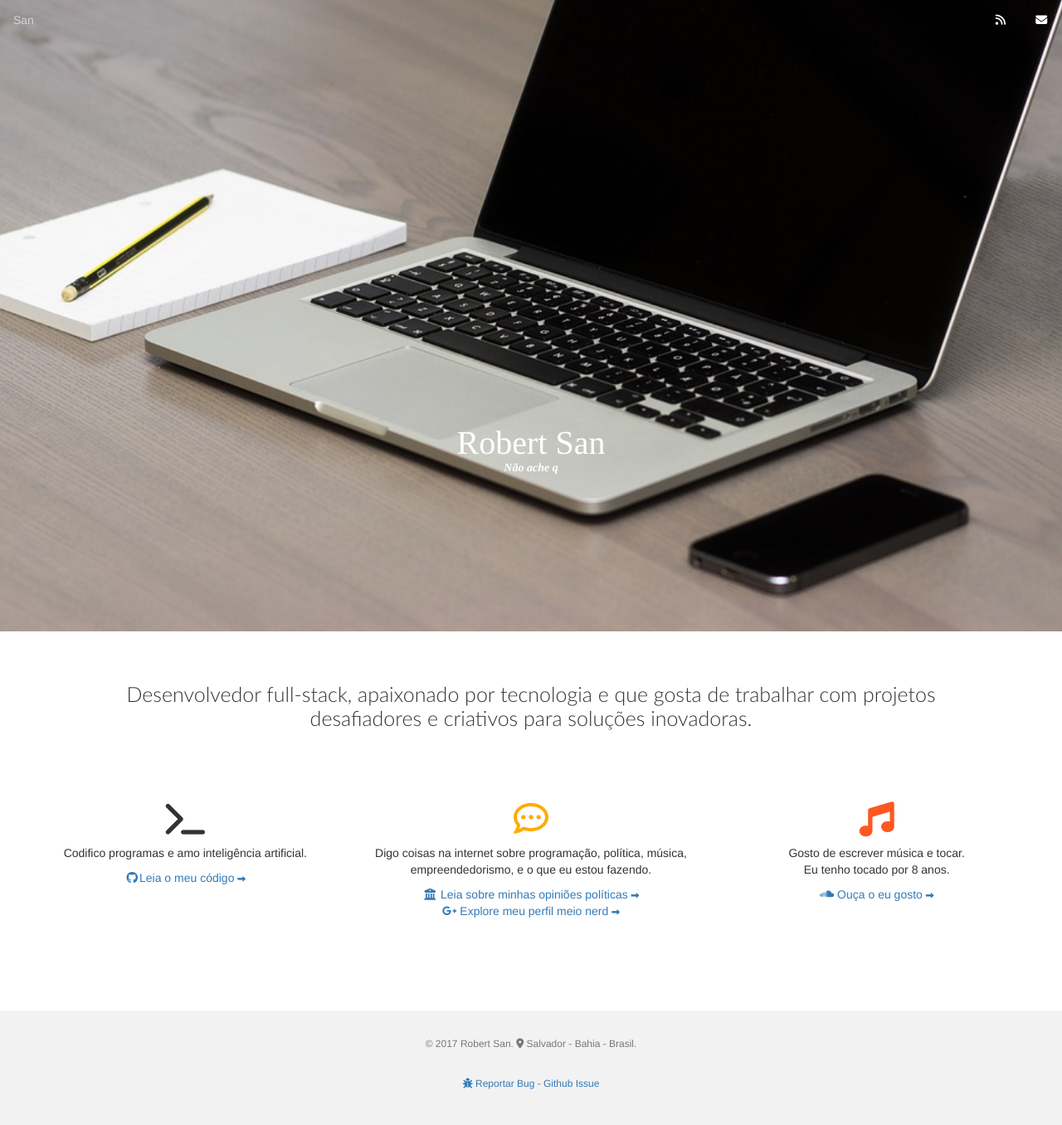
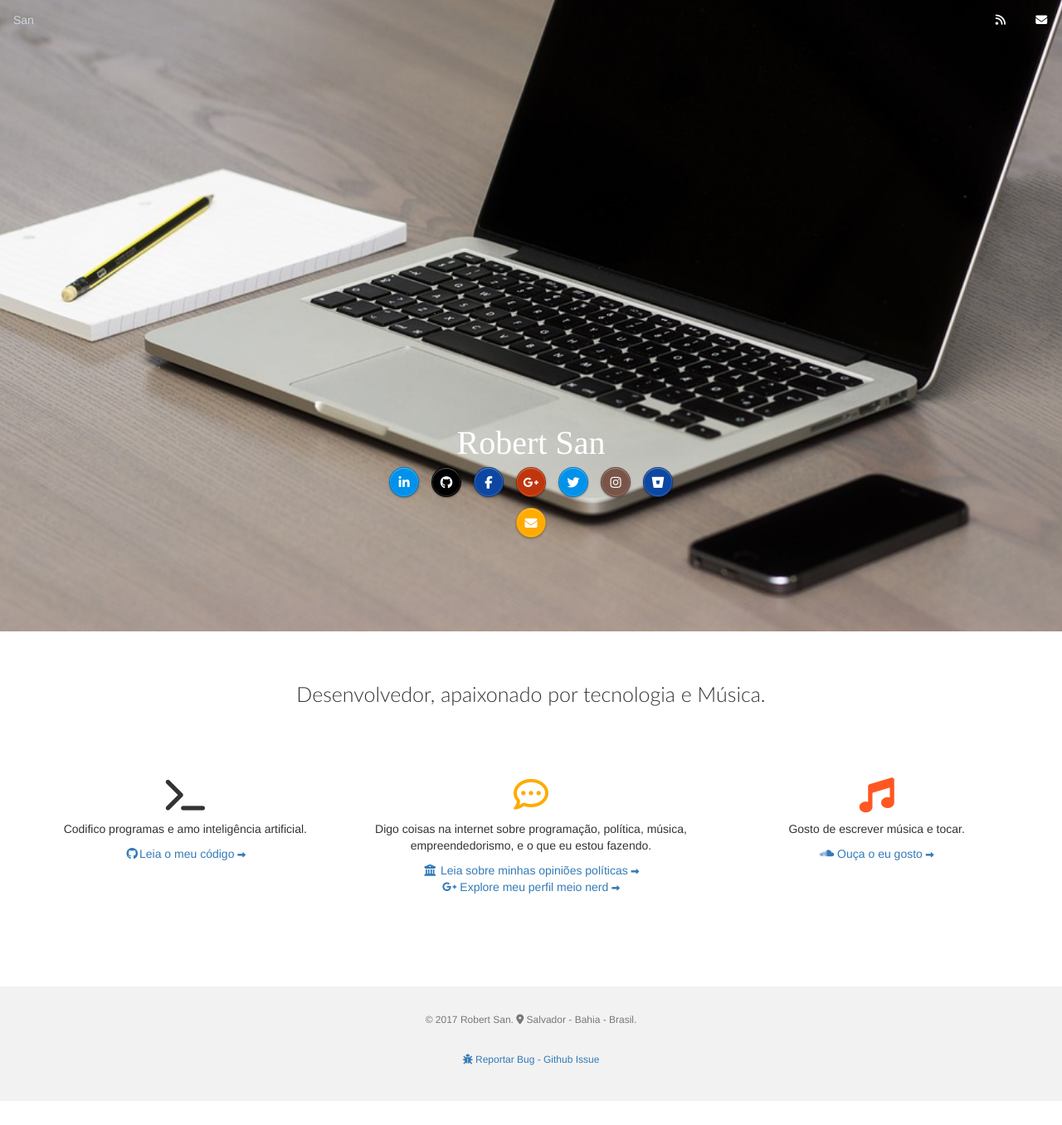
Before and after one commit to robertsanseries/robertsanseries.github.io, a Jekyll site: the page built from index.html, in a window 1280 px wide. Shown: the whole page at 83% size. Built offline with Jekyll 4.4.1, drawn with Linux system fonts in a browser that asks for light colours; nearby versions of some CDN libraries; after the commit the page ends 1327 px from its top, so only the background shows below that.

Commit message:
update website

```diff
--- a/_includes/structs/header.html
+++ b/_includes/structs/header.html
@@ -12,12 +12,51 @@
 		<div class="col-sm-4 center logo">
 			<!--<img src="{{ site.url }}/assets/img/eu.jpg" style="border-radius: 50%;"> -->
 			<h1 class="white">Robert San</h1>
-		    <div class="text_h center cd-headline letters type">
-		        <span class="cd-words-wrapper waiting">
-		            <b class="is-visible"">Se vai fazer, faça bem feito</b>
-		            <b>Não ache que o simples fato de estar motivado irá lhe fazer vencer.</b>
-		        </span>
-		    </div>
+			<span class="icons">
+				<ul>
+			        <a class="weak-blue" href="https://br.linkedin.com/in/robertsanseries" data-tooltip="Linkedin" target="_blank" title="Linkedin">
+			            <li class="animated">
+			                <i class="fa fa-linkedin fa-lg"></i>
+			            </li>
+			        </a>
+			        <a class="black" href="https://github.com/robertsanseries"  data-tooltip="GitHub" target="_blank" title="Github">
+			            <li class="animated">
+			                <i class="fa fa-github fa-lg"></i>
+			            </li>
+		            </a>
+		            <a class="dark-blue" href="https://facebook.com/robertsanseries" data-tooltip="Facebook" target="_blank" title="Facebook">
+		                    <li class="animated">
+		                <i class="fa fa-facebook fa-lg"></i>
+		                </li>
+		            </a>
+		            <a class="dark-orange" href="https://plus.google.com/u/0/110347794939561822164"  data-tooltip="Google+" target="_blank" title="Google+">
+		            	<li class="animated">
+		                	<i class="fa fa-google-plus fa-lg"></i>
+		            	</li>
+		            </a>
+		            <a class="weak-blue" href="https://twitter.com/robertsanseries"  data-tooltip="Twitter" target="_blank" title="Twitter">
+			            <li class="animated">
+			                <i class="fa fa-twitter fa-lg"></i>
+		                </li>
+		            </a>
+		            <a class="brown" href="https://www.instagram.com/robertsanseries/"  data-tooltip="Instagram" target="_blank" title="Instagram">
+		            <li class="animated">
+		                <i class="fa fa-instagram fa-lg"></i>
+		                    </li>
+		            </a>
+		            <a class="dark-blue" href="https://bitbucket.org/robertsanseries"  data-tooltip="BitBucket" target="_blank" title="Bitbucket">
+		            <li class="animated">
+		                <i class="fa fa-bitbucket fa-lg"></i>
+		            </li>
+		            </a>
+		            <a class="correo-yellow" href="mailto:robertsanseries@gmail.com"  data-tooltip="Email" target="_blank" title="Email">
+		            <li class="animated">
+		                <i class="fa fa-envelope fa-lg"></i>
+		                </li>
+		            </a>
+			    </ul>
+			</span>
+			<br>
 		</div>
 		<div class="col-sm-4"></div>
 	</div>
--- a/assets/css/style.css
+++ b/assets/css/style.css
@@ -154,15 +154,29 @@ footer {
     line-height: 48px;
 }
 
-footer ul {
+
+.icons {
+    background-color: @transparent;
+    box-sizing: border-box;
+    color: #777;
+    font-size: 12px;
+    line-height: 48px;
+    padding: 16px 0;
+    text-align: center;
+    width: 100%;
+    color: #777;
+    font-size: 12px;
+    line-height: 48px;
+}
+
+.icons ul {
     display: inline-block;
     list-style: none;
     padding: 0;
     text-align: center;
 }
 
-footer ul li {
-    background-image: linear-gradient( to bottom, rgba(255, 255, 255, 0.2), rgba(0, 0, 0, 0.05) );
+.icons ul li {
     border-radius: 50%;
     border: 1px solid rgba(0, 0, 0, 0.15);
     box-shadow: inset 0 0 0 1px rgba(255, 255, 255, 0.07), inset 0 1px 0 0 rgba(255, 255, 255, 0.3), inset 0 -1px 0 0 rgba(255, 255, 255, 0.1), 0 1px 3px rgba(0, 0, 0, 0.12), 0 1px 2px rgba(0, 0, 0, 0.24);
@@ -185,16 +199,65 @@ footer ul li {
 /***************
 * CSS - Cores *
 ****************/
-.dark-blue a, .dark-blue a:hover{
-    color: #0D47A1;
+.weak-blue li{
+    color: #FFFFFF;
+    background-color: #0091EA;
 }
 
-.weak-blue a, .weak-blue a:hover{
+.weak-blue li:hover{
     color: #0091EA;
+    background-color: #FFFFFF;
 }
 
-.dark-orange a, .dark-orange a:hover{
+.black li{
+    color: #FFFFFF;
+    background-color: #000000;
+}
+
+.black li:hover{
+    color: #000000;
+    background-color: #FFFFFF;
+}
+
+.dark-blue li{
+    color: #FFFFFF;
+    background-color: #0D47A1;
+}
+
+.dark-blue :hover{
+    color: #0D47A1;
+    background-color: #FFFFFF;
+}
+
+.dark-orange li{
+    color: #FFFFFF;
+    background-color: #BF360C;
+}
+
+.dark-orange li:hover{
     color: #BF360C;
+    background-color: #FFFFFF;
+}
+
+
+.brown li{
+    color: #FFFFFF;
+    background-color: #795548;
+}
+
+.brown li:hover{
+    color: #795548;
+    background-color: #FFFFFF;
+}
+
+.correo-yellow li{
+    color: #FFFFFF;
+    background-color: #FFAB00;
+}
+
+.correo-yellow li:hover{
+    color: #FFAB00;
+    background-color: #FFFFFF;
 }
 
 .weak-orange a, .weak-orange a:hover{
@@ -217,17 +280,11 @@ footer ul li {
     color: #FF3D00
 }
 
-.black a, .black a:hover{
-    color: #000000;
-}
-
-.yellow, .correo-yellow a, .correo-yellow a:hover{
+.yellow{
     color: #FFAB00;
 }
 
-.brown a, .brown a:hover{
-    color: #795548;
-}
+
 
 .correo:hover{
     color: #FFAB00;
--- a/index.html
+++ b/index.html
@@ -4,7 +4,7 @@ layout: default
       <div class="row content">
         <div class="col-sm-12">
         <div class="center">
-            <h2 data-align="center" class="sub-title-default">Desenvolvedor full-stack, apaixonado por tecnologia e que gosta de trabalhar com projetos desafiadores e criativos para soluções inovadoras.</h2>
+            <h2 data-align="center" class="sub-title-default">Desenvolvedor, apaixonado por tecnologia e Música.</h2>
             <div class="space-title"></div>
         </div>
         <div class="row center">
@@ -23,7 +23,7 @@ layout: default
           </div>
           <div class="col-sm-4">
             <p data-align=center><i class="fa fa-music fa-3x icon-musica" aria-hidden="true"></i></p>
-              <p>Gosto de escrever música e tocar. <br>  Eu tenho tocado por 8 anos.</p>
+              <p>Gosto de escrever música e tocar.</p>
               <p><a href="musica" class="read-more musica" onmouseover="setaActionOver4();" onmouseout="setaActionOut4();"><i class="fa fa-fw fa-soundcloud"></i> Ouça o eu gosto <span id="seta4" class="seta"><i class="fa fa-long-arrow-right" aria-hidden="true"></i></span></a>
               </p>
           </div>
```
Also changed, not shown: Gemfile (+8 -5 lines), politica.html (+6 -5 lines), Gemfile.lock.
